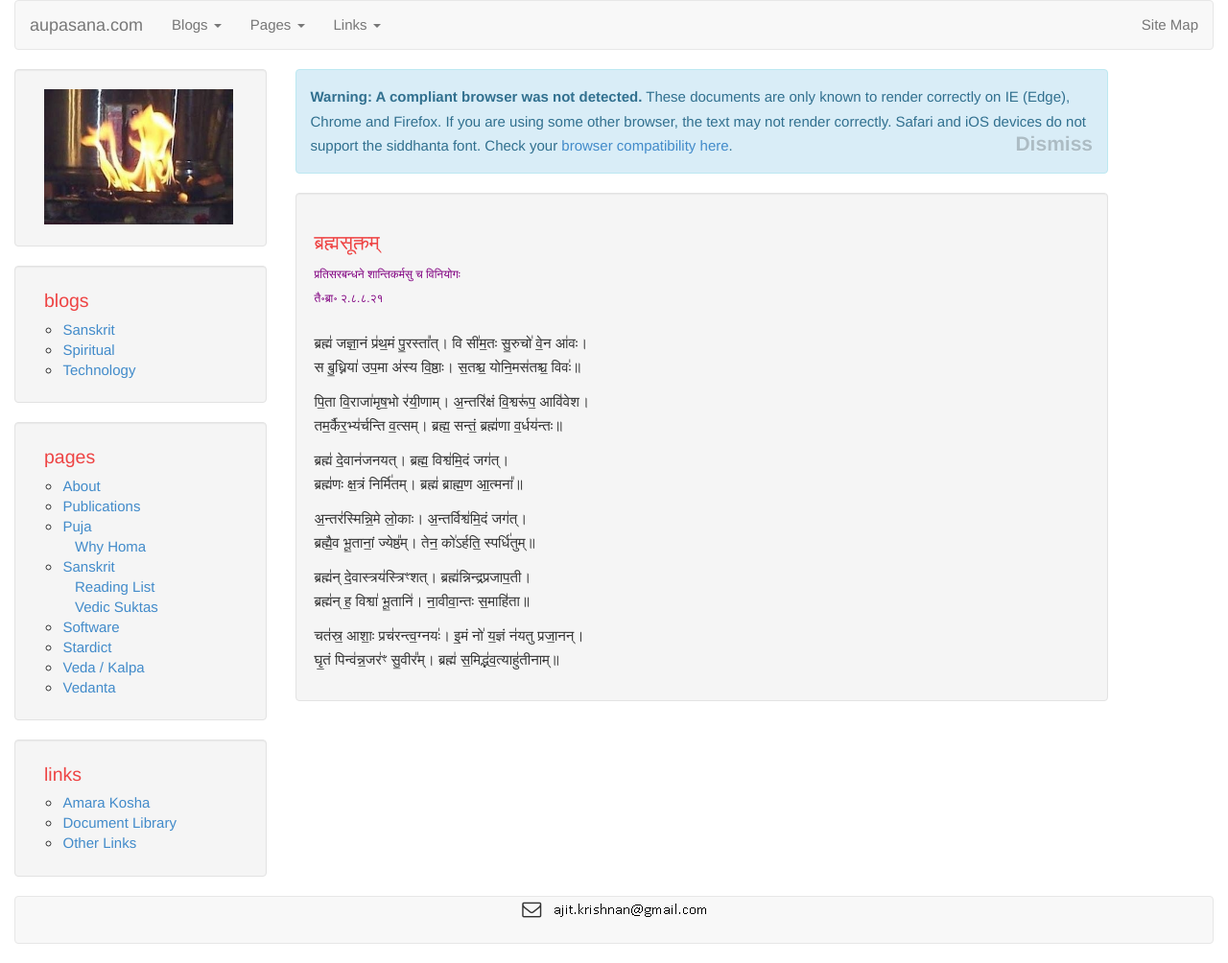
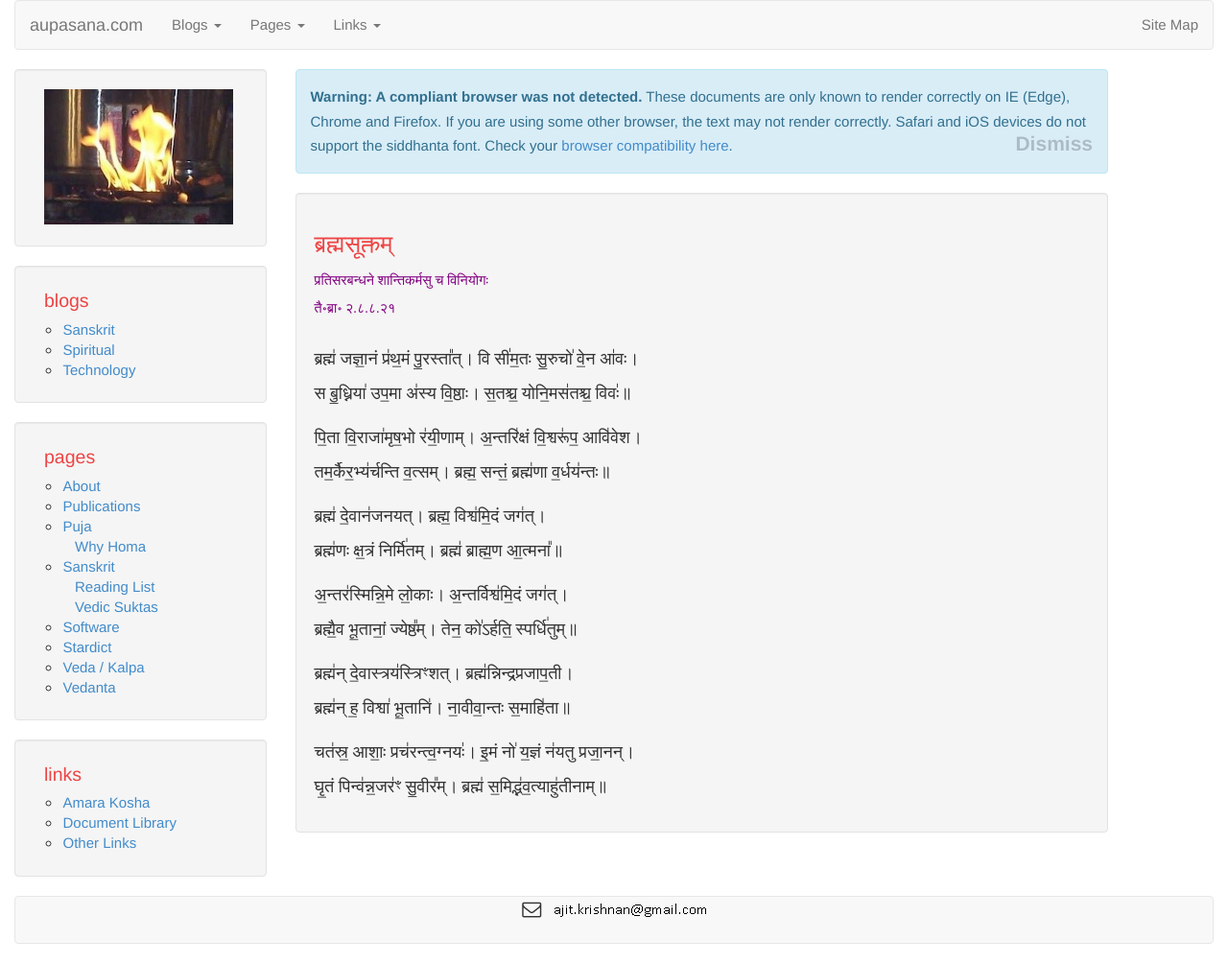
Before and after one commit to aupasana/aupasana.github.io, a Jekyll site: the page built from pages/suktas/brahma.md, in a window 1280 px wide. Shown: the whole page at 96% size. Built offline with Jekyll 4.4.1, drawn with Linux system fonts in a browser that asks for light colours; nearby versions of some CDN libraries; some web fonts are replaced.

Commit message:
Add siddhanta font

```diff
--- a/css/theme.css
+++ b/css/theme.css
@@ -7,8 +7,22 @@ title: CSS stylesheet
   src:  url('{{site.baseurl}}/css/Sanskrit2003.ttf') format('truetype');
   font-weight: normal;
   font-style: normal;
-  unicode-range: U+900-97F, U+A8E0-A8FF, U+1CD0-1CFF ;
 }
+
+@font-face {
+font-family: 'Siddhanta-cakravat1';
+src:  url('{{site.baseurl}}/css/siddhanta-cakravat1.ttf') format('truetype');
+font-weight: normal;
+font-style: normal;
+}
+
+*[lang="sa"] {
+font-family:  'Siddhanta-cakravat1',  serif  !important;
+font-size: 120%;
+line-height:2.0;
+font-weight:normal;
+}
+
 
 body {
     font-size: 1.5em;
@@ -325,10 +339,27 @@ which looks odd at the bottom of a well*/
     margin-top:20px;
 }
 
+.veda-location + div {
+    margin-top:20px;
+}
+
+
 body {
     counter-reset: section;
 }
+
+.count-mantras {
+  counter-reset: mantra;
+}
+
 .browser-test>.well>h2:before {
     counter-increment: section;
     content: "Test " counter(section) ": ";
 }
+
+.count-mantras>p:after {
+    counter-increment: mantra;
+    content: "(" counter(mantra) ")";
+    font-size: 0.9em;
+    padding-left: 10px;
+}
```
Also changed, not shown: 1 other file.
